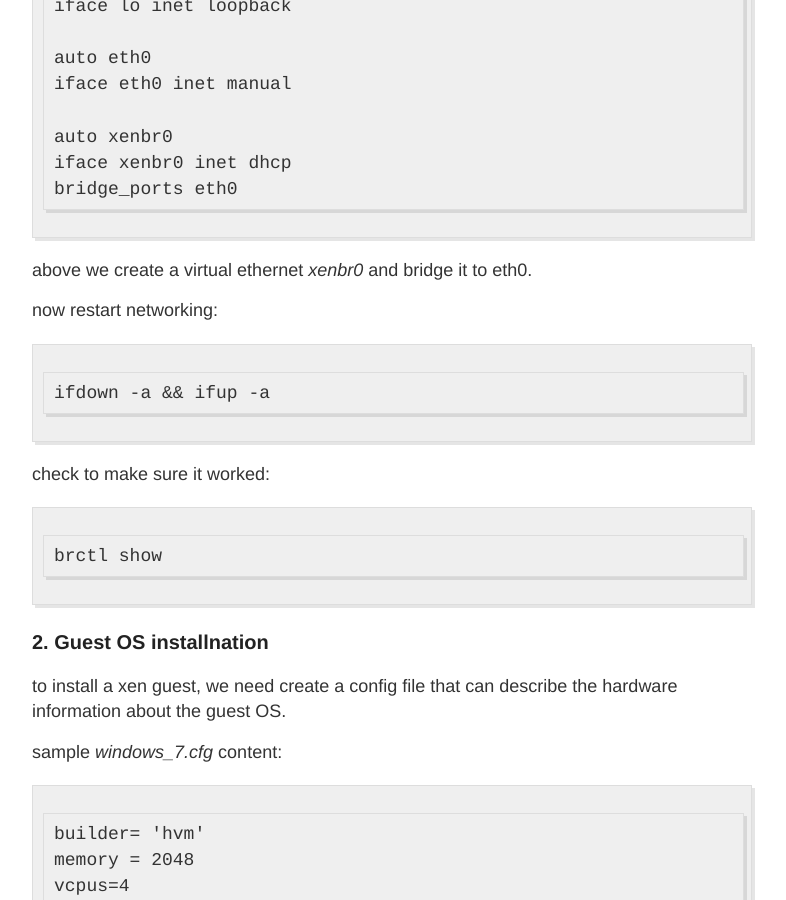
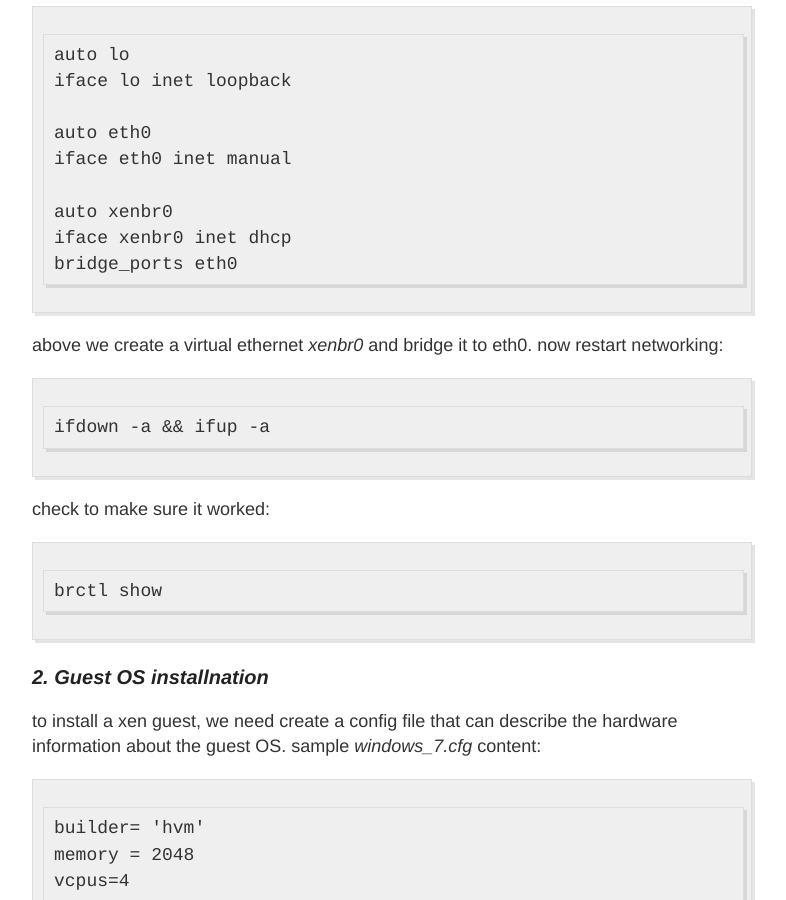
Before and after one commit to shellbombs/shellbombs.github.io, a Jekyll site: the page built from _posts/2017-8-12-install-xen.md, in a window 1280 px wide and 900 px high, scrolled down 1698 px. Shown: the whole window, without its empty margins (248-1034 px from the left). Built offline with Jekyll 4.4.1, drawn with Linux system fonts in a browser that asks for light colours.

Commit message:
fix some style issues

````diff
--- a/_posts/2017-8-12-install-xen.md
+++ b/_posts/2017-8-12-install-xen.md
@@ -14,14 +14,17 @@ Most of us may have used virtualbox and vmware, they have friendly UI and are ea
 2. Guest OS installation.
 3. Optimize.
 
-### 1. Host OS preparation
+### *1. Host OS preparation*
 **1.1 Install xen hypervisor**
+
 to install xen hypervisor, all you need to do is:
 ```
 apt-get install xen-linux-system-amd64
 ```
 after you install the xen hypervisor, the grub will automatically set xen hypervisor as default boot item. now you can reboot.
+
 **1.2 Install xen tools**
+
 xen has many toolstack which can be used to manage VMs. xl is the default tools. to install xl-tools. type:
 ```
 apt-get install xen-tools
@@ -31,14 +34,15 @@ if you have already reboot in the previous step. now you can type:
 xl top
 ```
 it will show the dom0 status.
+
 **1.3 Configuration network for guest OS**
+
 now we have installed xen hypervisor and xen-tools. the next step is to configure the network for guest OS. unlike virtualbox or vmware, they can create virtual ethernet automatically for us, we need create it manually.
 first we need to install bridge utilities.
 ```
 apt-get install bridge-utils
 ```
 now we can specify network information through */etc/network/interfaces* file.
-
 ```
 auto lo
 iface lo inet loopback
@@ -50,24 +54,19 @@ auto xenbr0
 iface xenbr0 inet dhcp
 bridge_ports eth0
 ```
-
 above we create a virtual ethernet *xenbr0* and bridge it to eth0.
-
 now restart networking:
 ```
 ifdown -a && ifup -a
 ```
-
 check to make sure it worked:
 ```
 brctl show
 ```
 
-### 2. Guest OS installnation
-to install a xen guest, we need create a config file that can describe the hardware information about the guest OS.
+### *2. Guest OS installnation*
 
-sample *windows_7.cfg* content:
-
+to install a xen guest, we need create a config file that can describe the hardware information about the guest OS. sample *windows_7.cfg* content:
 ```
 builder= 'hvm'
 memory = 2048
@@ -90,7 +89,6 @@ vncpasswd=""
 serial='pty'
 ```
 pay special attention to the *disk* line, we have two disks, the first one is a .img file used for window system intallation. you need create it manually first, recommend size is 20GB, the second one is a ISO file, that is the windows installation ISO image which you can download from internet.
-
 now finnaly we can start the VM:
 ```
 xl create windows_7.cfg
````
Also changed, not shown: other parts of _posts/2017-8-12-install-xen.md (+3 -2 lines).
